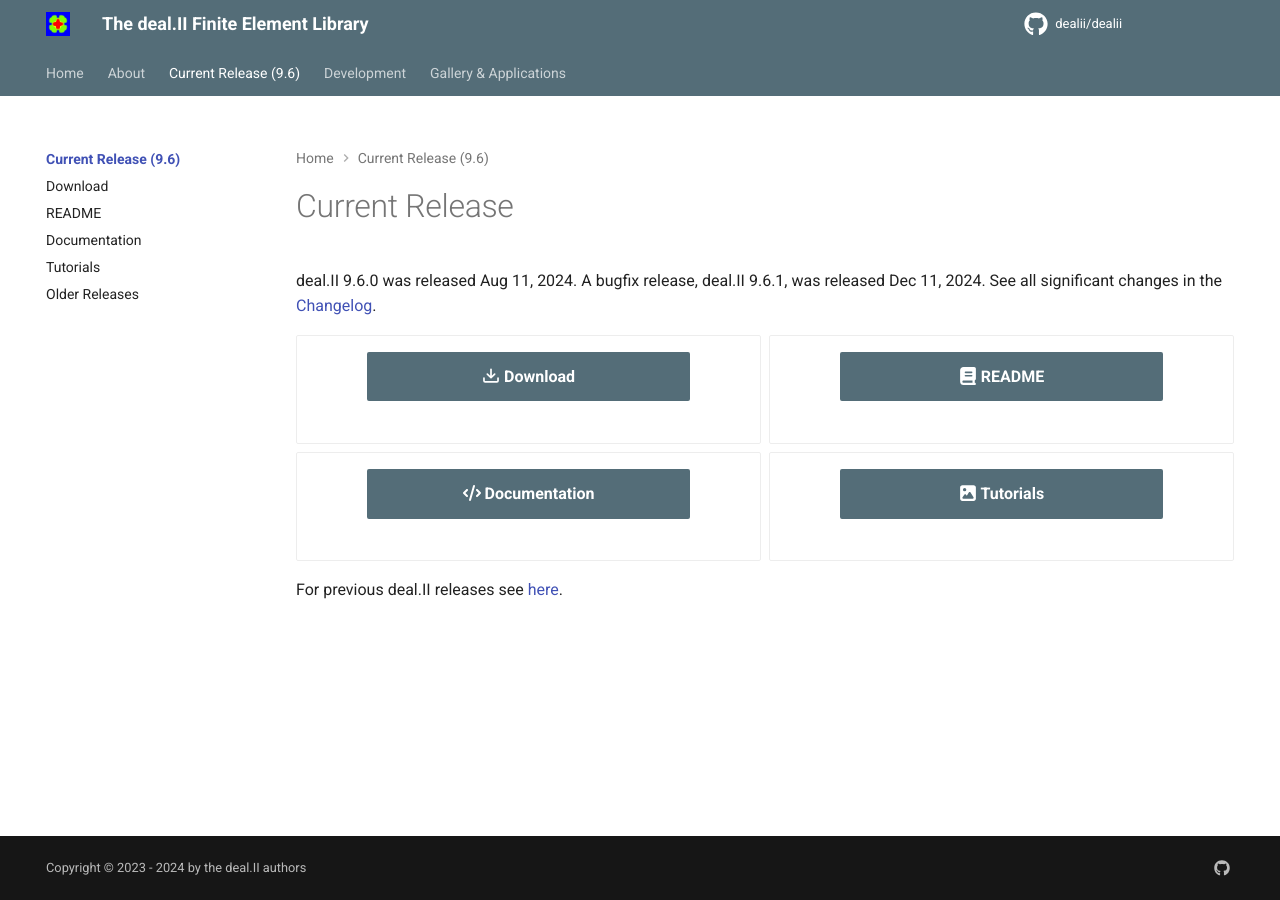
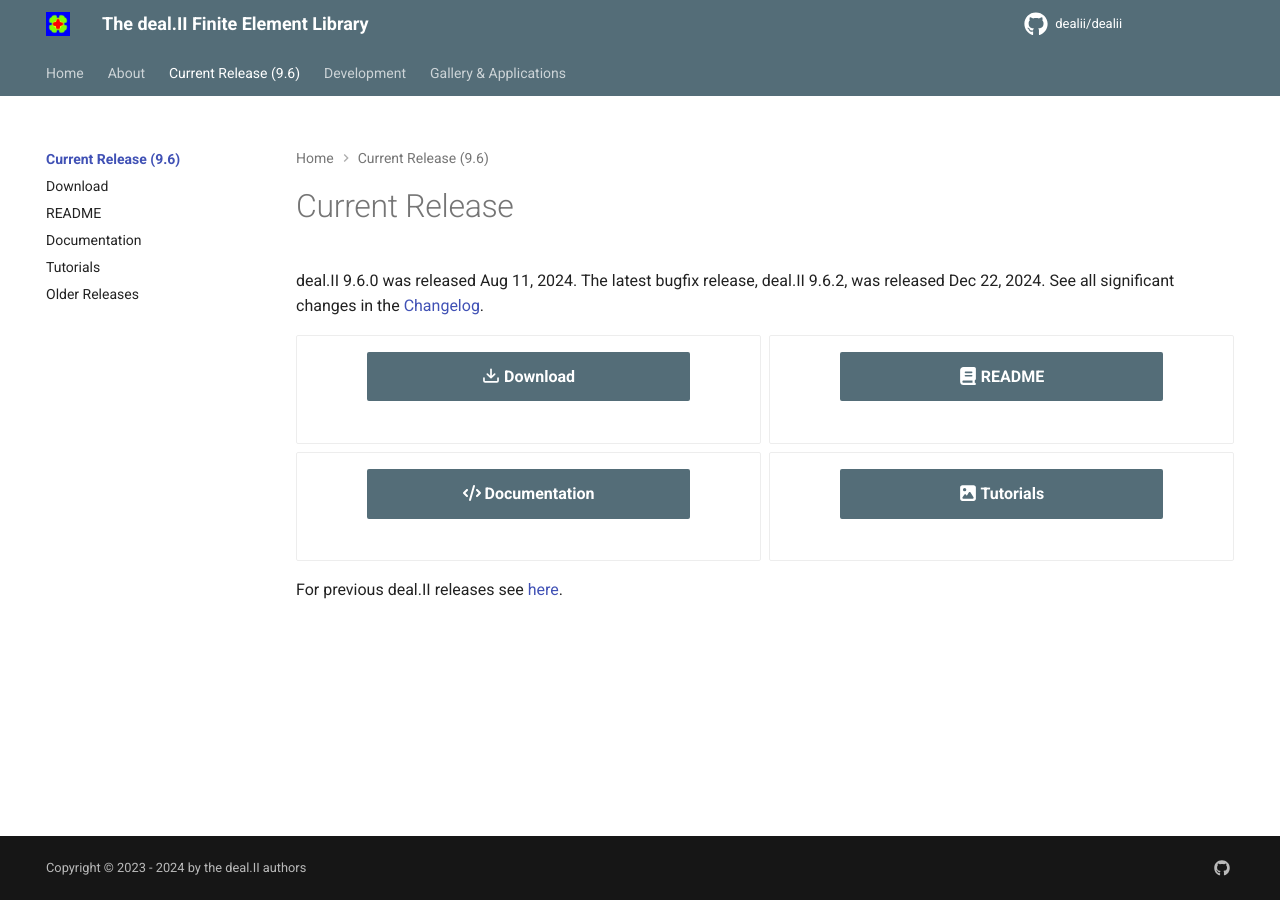
Before and after one commit to dealii/website, an MkDocs documentation site: the page built from docs/current_release/index.md, in a window 1280 px wide. Built offline with MkDocs 1.6.1 and Material for MkDocs 9.7.7, drawn with Linux system fonts in a browser that asks for light colours; comment, search, counter and statistics services are not loaded.

Commit message:
Current release: update to 9.6.2

```diff
--- a/docs/current_release/index.md
+++ b/docs/current_release/index.md
@@ -2,7 +2,7 @@
 ===============
 
 deal.II 9.6.0 was released Aug 11, 2024.
-A bugfix release, deal.II 9.6.1, was released Dec 11, 2024.
+The latest bugfix release, deal.II 9.6.2, was released Dec 22, 2024.
 See all significant changes in the [Changelog](https://www.dealii.org/current/doxygen/deal.II/changes_between_9_5_2_and_9_6_0.html).
 
 <div class="grid" markdown>
```
Also changed, not shown: docs/current_release/older_releases.md (+9 -9 lines).
